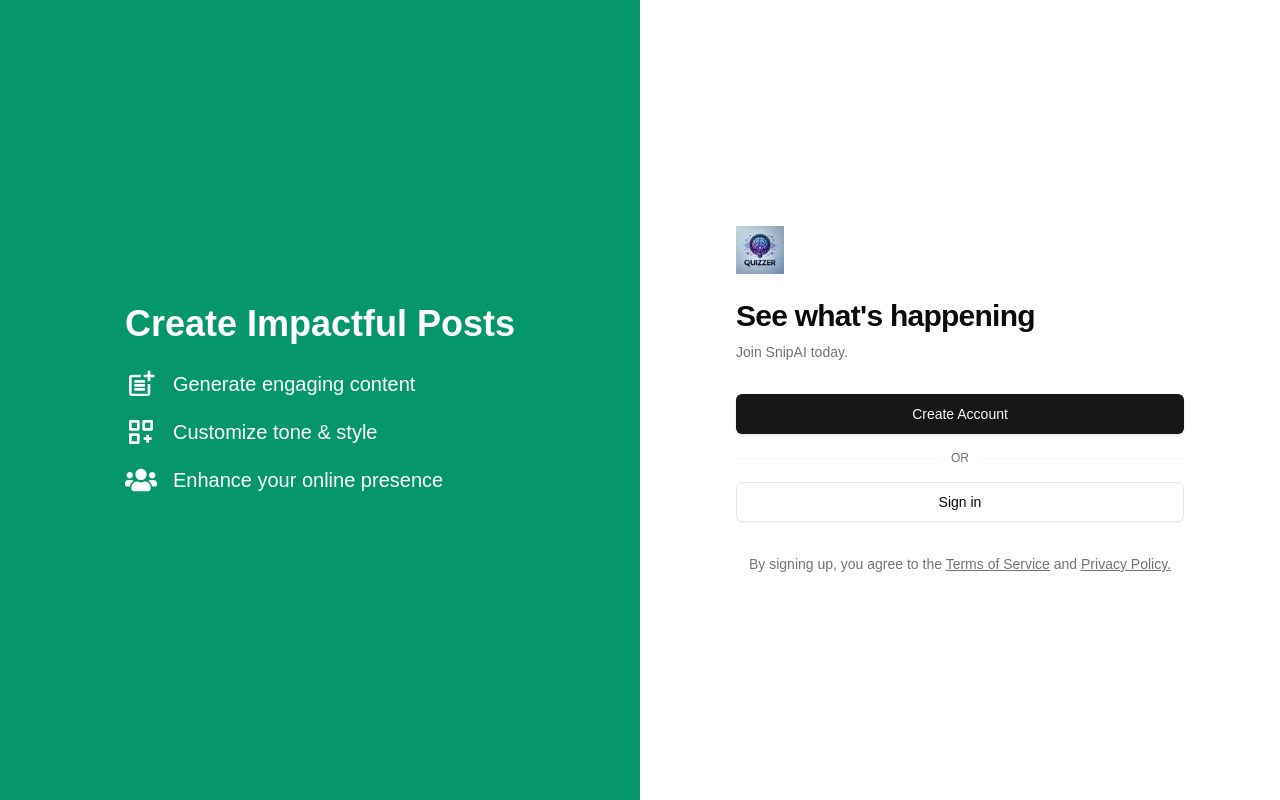
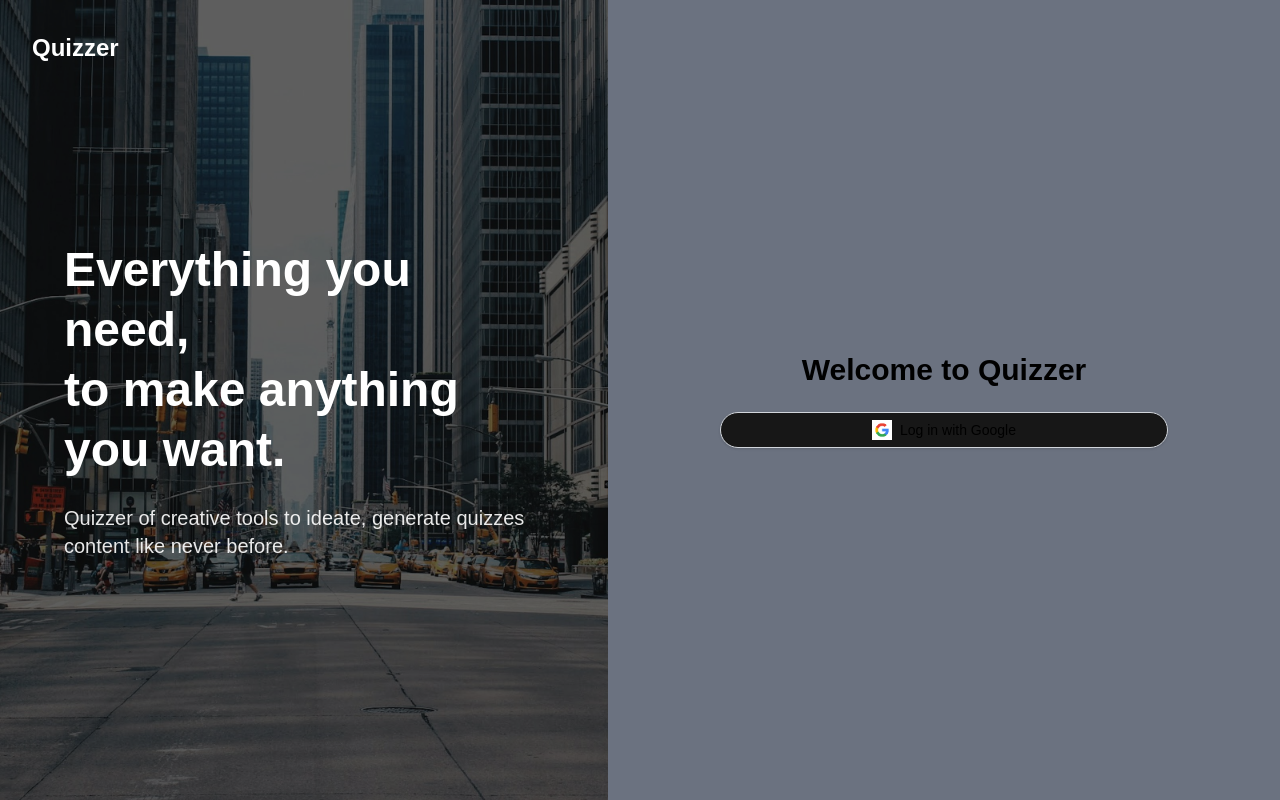
Before and after one commit to Dhruv7Tripathi/Quizzer, a Next.js app: page /signin in a window 1280 px wide. Built offline with nearby package versions, Linux system fonts and the light colour scheme.

Commit message:
change sgnin component

```diff
--- a/components/SignInComponent.tsx
+++ b/components/SignInComponent.tsx
@@ -1,74 +1,76 @@
-'use client'
+"use client";
+import { useState } from 'react';
+import Head from 'next/head';
+import Image from 'next/image';
+import { Button } from "@/components/ui/button";
+import { signIn } from "next-auth/react";
 
-import { signIn } from 'next-auth/react';
-import Image from 'next/image'
-import Link from 'next/link'
-import { MdPostAdd } from 'react-icons/md';
-import { BiCustomize } from "react-icons/bi";
-import { FaUsers } from "react-icons/fa";
+export default function Home() {
+  const [formData] = useState({
+    email: '',
+    password: '',
+  });
+  const handleSubmit = (e: React.FormEvent) => {
+    e.preventDefault();
+    console.log('Form submitted:', formData);
+  };
 
-export default function SignInPage() {
   return (
+    <>
+      <Head>
+        <title>Quizzer- Everything you need</title>
+        <meta name="description" content="Create content like never before" />
+        <meta name="viewport" content="width=device-width, initial-scale=1" />
+        <link rel="icon" href="/favicon.ico" />
+      </Head>
 
-    <div className='min-h screen'>
-      <div className="flex min-h-screen bg-background">
-        <div className="hidden md:flex md:w-1/2 bg-emerald-600 items-center justify-center p-8">
-          <div className="space-y-6">
-            <h1 className="text-4xl font-bold text-white">Create Impactful Posts</h1>
-            <div className="space-y-4">
-              <div className="flex items-center space-x-4 text-white">
-                <MdPostAdd className="h-8 w-8" />
-                <span className="text-xl">Generate engaging content</span>
-              </div>
-              <div className="flex items-center space-x-4 text-white">
-                <BiCustomize className="h-8 w-8" />
-                <span className="text-xl">Customize tone & style</span>
-              </div>
-              <div className="flex items-center space-x-4 text-white">
-                <FaUsers className="h-8 w-8" />
-                <span className="text-xl">Enhance your online presence</span>
-              </div>
+      <div className="flex h-screen w-full">
+        <div className="relative flex-1 hidden lg:block">
+          <div className="absolute top-8 left-8 z-10">
+            <span className="text-white text-2xl font-bold">Quizzer</span>
+          </div>
+          <div className="absolute inset-0 flex items-center z-10 px-16">
+            <div>
+              <h1 className="text-white text-5xl font-bold leading-tight mb-6">
+                Everything you need,<br />
+                to make anything you want.
+              </h1>
+              <p className="text-white text-xl opacity-90">
+                Quizzer of creative tools to ideate, generate quizzes<br />
+                content like never before.
+              </p>
             </div>
           </div>
+          <div className="absolute inset-0 bg-black bg-opacity-60 z-[1]"></div>
+
+          <Image
+            src="/city-background.jpg"
+            alt="City skyline"
+            fill
+            className="object-cover"
+            priority
+          />
         </div>
-        <div className="w-full md:w-1/2 flex items-center justify-center p-8">
-          <div className="w-full max-w-md space-y-8">
-            <div>
+        <div className="flex-1 flex items-center justify-center p-8 bg-gray-500">
+          <div className="w-full max-w-md">
+            <h2 className="text-3xl font-bold text-center mb-6 text-black">Welcome to Quizzer</h2>
 
-              <Image src="/q.webp" width={500} height={500} alt="logo" className='h-12 w-12' />
-              <h2 className="mt-6 text-3xl font-bold tracking-tight text-foreground">See what&apos;s happening</h2>
-              <p className="mt-2 text-sm text-muted-foreground">Join SnipAI today.</p>
-            </div>
-            <div className="space-y-4">
-              <button className="inline-flex items-center justify-center gap-2 whitespace-nowrap text-sm font-medium transition-colors focus-visible:outline-none focus-visible:ring-1 focus-visible:ring-ring disabled:pointer-events-none disabled:opacity-50 bg-primary text-primary-foreground shadow hover:bg-primary/90 h-10 rounded-md px-8 w-full"
+            <form onSubmit={handleSubmit} className="space-y-4">
+
+              <Button
+                type="button"
+                className="w-full flex items-center text-black justify-center gap-2 border border-gray-300 font-medium py-3 px-4 rounded-full hover:bg-gray-50 transition duration-300"
                 onClick={() => {
                   signIn("google", { callbackUrl: "/" });
                 }}
               >
-                Create Account
-              </button>
-              <div className="relative">
-                <div className="absolute inset-0 flex items-center">
-                  <span className="w-full border-t border-muted">
-                  </span>
-                </div>
-                <div className="relative flex justify-center text-xs uppercase">
-                  <span className="bg-background px-2 text-muted-foreground">Or</span>
-                </div>
-              </div>
-              <button className="inline-flex items-center justify-center gap-2 whitespace-nowrap text-sm font-medium transition-colors focus-visible:outline-none focus-visible:ring-1 focus-visible:ring-ring disabled:pointer-events-none disabled:opacity-50 text-foreground border border-input bg-background shadow-sm hover:bg-accent hover:text-accent-foreground h-10 rounded-md px-8 w-full"
-                onClick={() => {
-                  signIn("google", { callbackUrl: "/" });
-                }}
-              >
-                Sign in
-              </button>
-            </div>
-            <p className="text-sm text-muted-foreground text-center">By signing up, you agree to the <Link className='underline' href="/termsofservice">Terms of Service</Link> and <Link className='underline' href="/privacypolicy">Privacy Policy.</Link></p>
+                <Image src="/google.png" alt="Google" width={20} height={20} />
+                Log in with Google
+              </Button>
+            </form>
           </div>
         </div>
       </div>
-    </div>
-
-  )
+    </>
+  );
 }
```
Also changed, not shown: public/city-background.jpg (added), public/quizzer.png (deleted).
